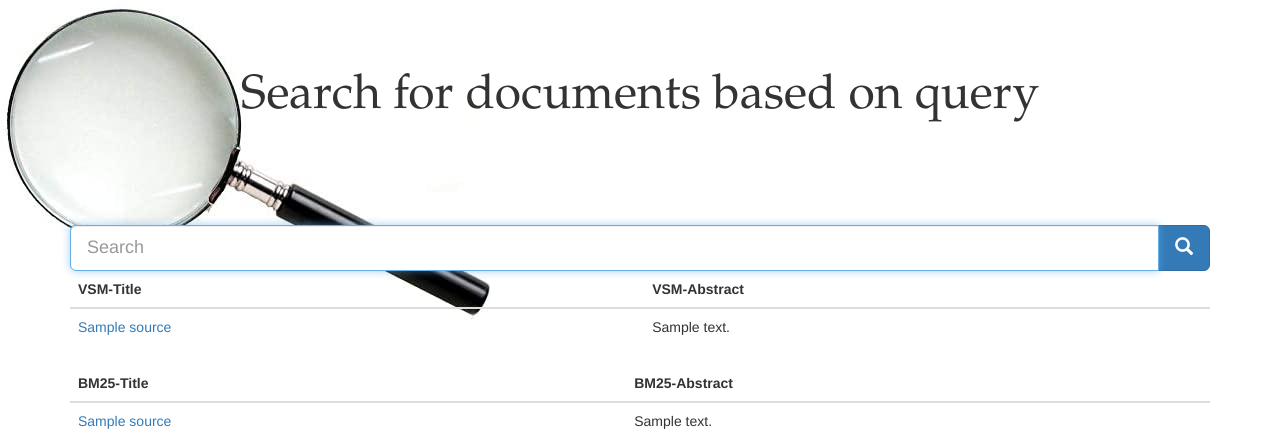
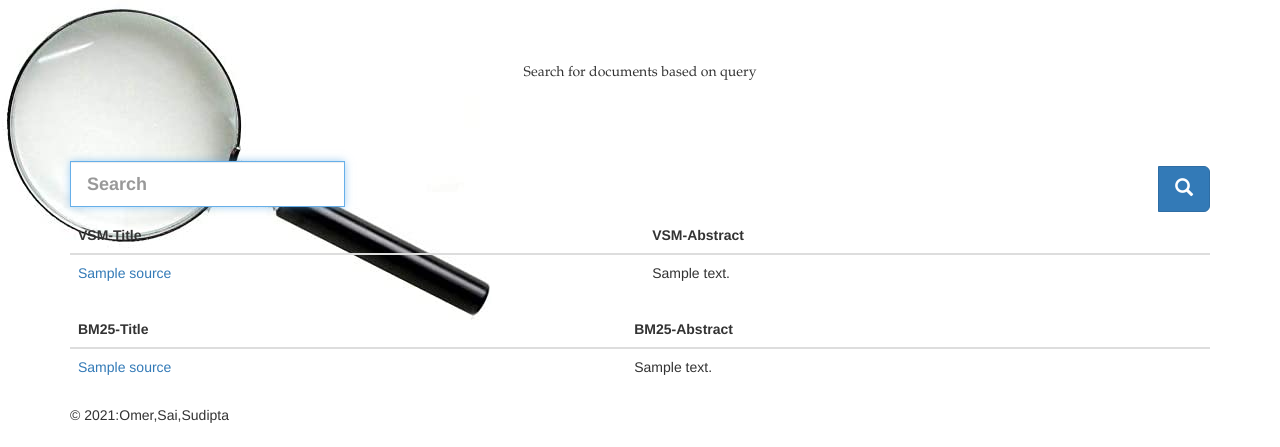
Before and after one commit to karthikbhamidipati/search-engine-document-retrieval, a Flask app: template app/templates/results.html in a window 1280 px wide. Shown: the top 447 px of the page. Run offline with Flask 2, Linux system fonts and the light colour scheme; the template is opened without the code that fills it: most values are stand-ins (such as "Sample title", 1, 10 or a date in 2020); parts of the project's set-up code (start-up, migrations or seed data) failed here and were passed over; some libraries are stand-ins or nearby versions.

Commit message:
Initial implementation commit

```diff
--- a/app/templates/results.html
+++ b/app/templates/results.html
@@ -1,152 +1,75 @@
 <!DOCTYPE html>
-
 <html lang="en">
-
 <head>
-
     <style>
         body {
             background-image: url('search-engine.jpeg');
             background-repeat: no-repeat;
         }
     </style>
-
-
     <meta charset="utf-8">
-
     <link href="https://fonts.googleapis.com/css?family=Pacifico" rel="stylesheet">
-
     <link href="http://obj-cache.cloud.ruanbekker.com/favicon.ico" rel="icon">
-
     <link href="//netdna.bootstrapcdn.com/bootstrap/3.0.0/css/bootstrap.min.css" rel="stylesheet">
-
-
     <title>Query Search from MSMARCO dataset</title>
-
-
 </head>
-
 <body>
-
-
 <div class="container">
-
     <div class="jumbotron" style="background:transparent !important">
-
         <div style="font-family: 'Book Antiqua', cursive;">
-
             <p>
-
-            <center>
-
-                <font size="8">Search for documents based on query</font>
-
-            </center>
-
-            </p>
-
+            <div style="text-align: center;">
+                <span>Search for documents based on query</span>
+            </div>
         </div>
-
     </div>
-
-
     <form action="/search/results" method="post">
-
         <div class="input-group">
-
-            <input autofocus class="form-control input-lg" name="input" placeholder="Search" type="text">
-
+            <label>
+                <input autofocus class="form-control input-lg" name="input" placeholder="Search" type="text">
+            </label>
             <div class="input-group-btn">
-
                 <button class="btn btn-primary btn-lg" type="submit">
-
                     <i class="glyphicon glyphicon-search"></i>
-
                 </button>
-
             </div>
-
         </div>
-
     </form>
-
-
     <table class="table">
-
         <thead>
-
         <tr>
-
             <th>VSM-Title</th>
             <th>VSM-Abstract</th>
-
         </tr>
-
         </thead>
-
-
         {% for hit in vsm['hits']['hits'] %}
-
         <tbody>
-
         <tr>
-
             <td><a href="{{ hit['_source']['url'] }}">{{ hit['_source']['title'] }}</a></td>
-
             <td>{{ hit['_source']['body'][:200] }}</td>
-
         </tr>
-
         </tbody>
-
         {% endfor %}
-
     </table>
-
     <table class="table">
-
         <thead>
-
         <tr>
-
             <th>BM25-Title</th>
             <th>BM25-Abstract</th>
-
         </tr>
-
         </thead>
-
-
         {% for hit in bm25['hits']['hits'] %}
-
         <tbody>
-
         <tr>
-
             <td><a href="{{ hit['_source']['url'] }}">{{ hit['_source']['title'] }}</a></td>
-
             <td>{{ hit['_source']['body'][:200] }}</td>
-
         </tr>
-
         </tbody>
-
         {% endfor %}
-
     </table>
-
-
     <footer class="footer">
-
         <p>&copy; 2021:Omer,Sai,Sudipta</p>
-
     </footer>
-
-
 </div>
-
-</div>
-
 </body>
-
 </html>
```
